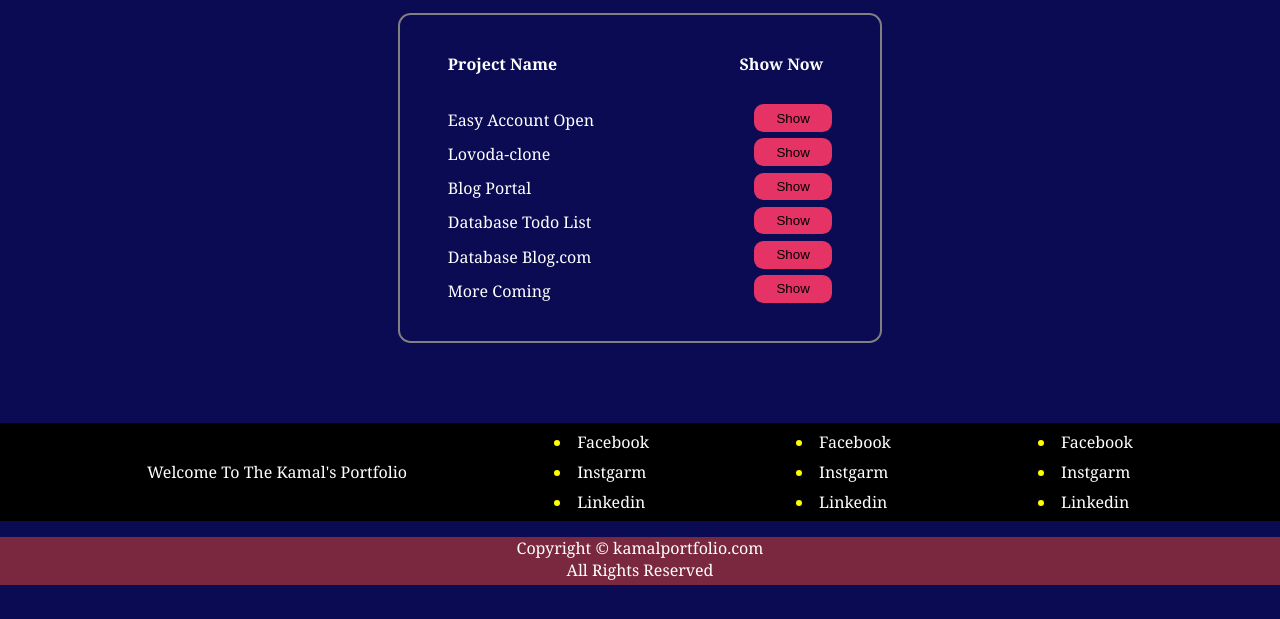
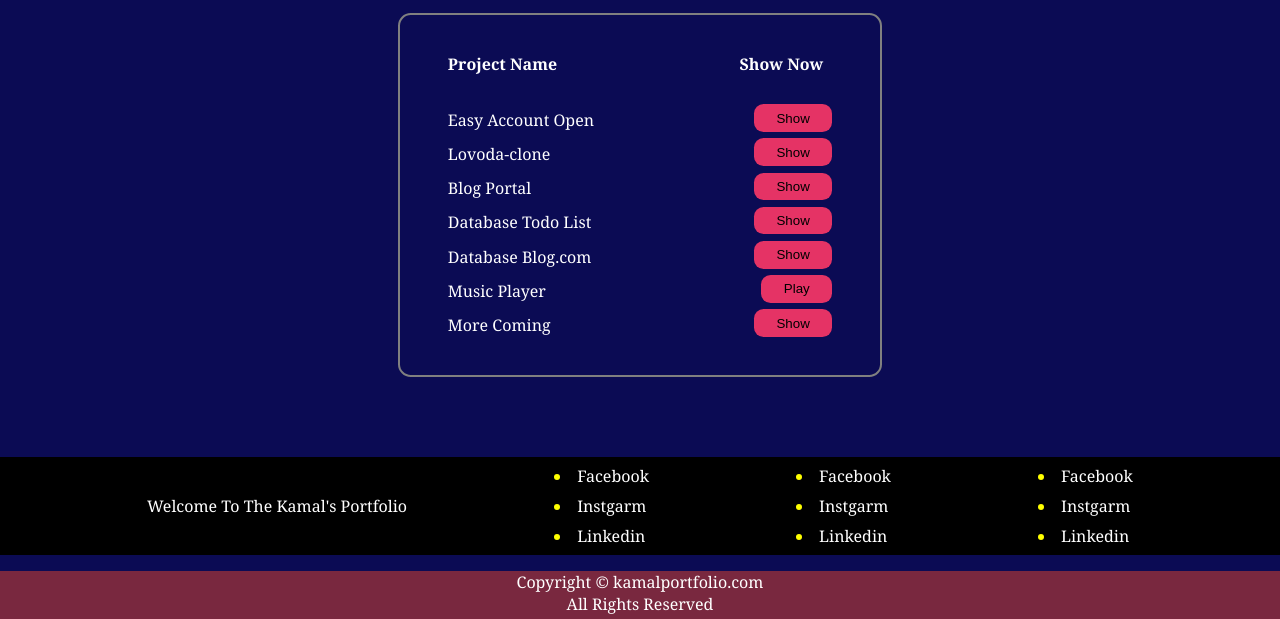
Before and after one commit to Lucky9634/kamalportfolio, a plain HTML site: page project.html in a window 1280 px wide. Shown: the part 256-875 px from the top of the page. Before the commit the page ends 841 px from the top, so only its background shows below. Drawn offline with Linux system fonts and the light colour scheme.

Commit message:
Update project.html
add a new music Player Project

```diff
--- a/project.html
+++ b/project.html
@@ -71,6 +71,10 @@
                     <td><button class="btn-sho"><a href=" https://github.com/Lucky9634/new-blog-database" target="_blank">Show</a></button></td>
                 </tr>
                  <tr>
+                    <td class="projrctname">Music Player</td>
+                    <td><button class="btn-sho"><a href="https://lucky9634.github.io/music-app/" target="_blank">Play</a></button></td>
+                </tr>
+                <tr>
                     <td class="projrctname">More Coming</td>
                     <td><button class="btn-sho"><a href="" target="_blank">Show</a></button></td>
                 </tr>
```
